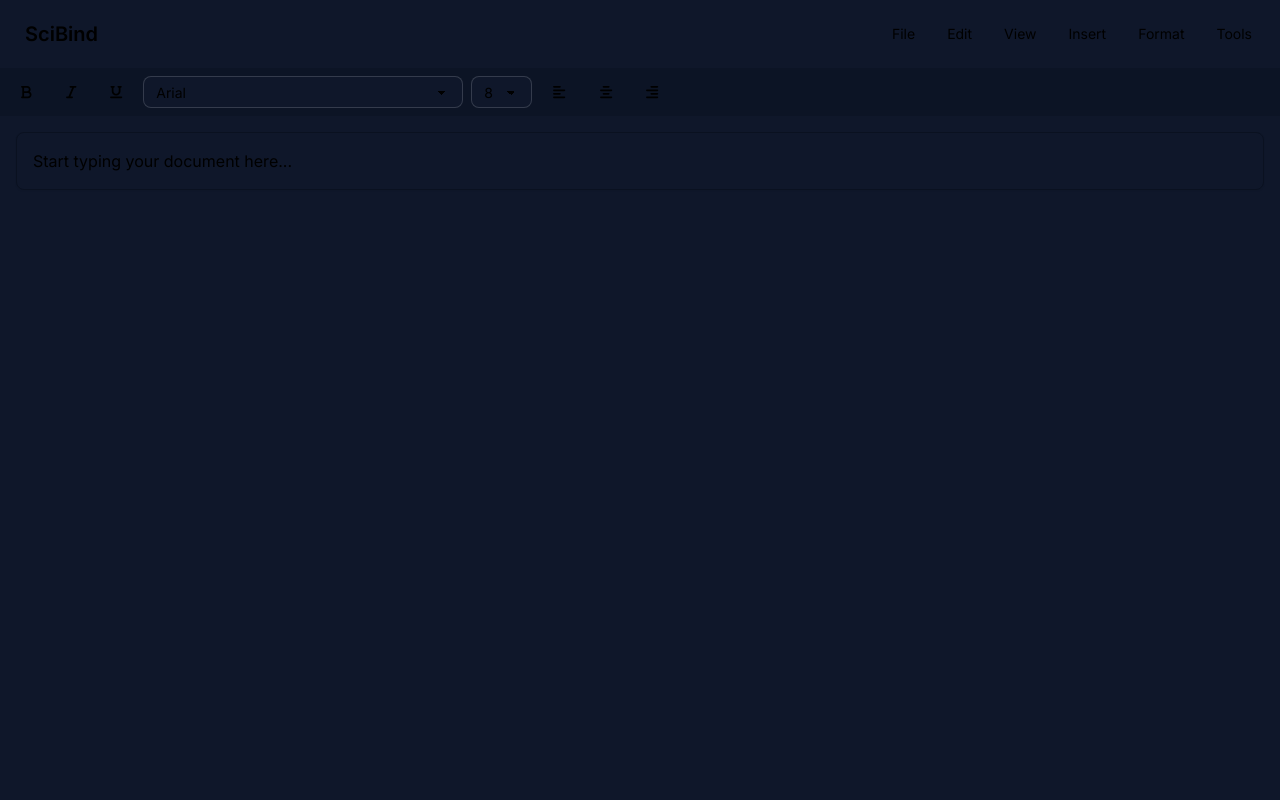
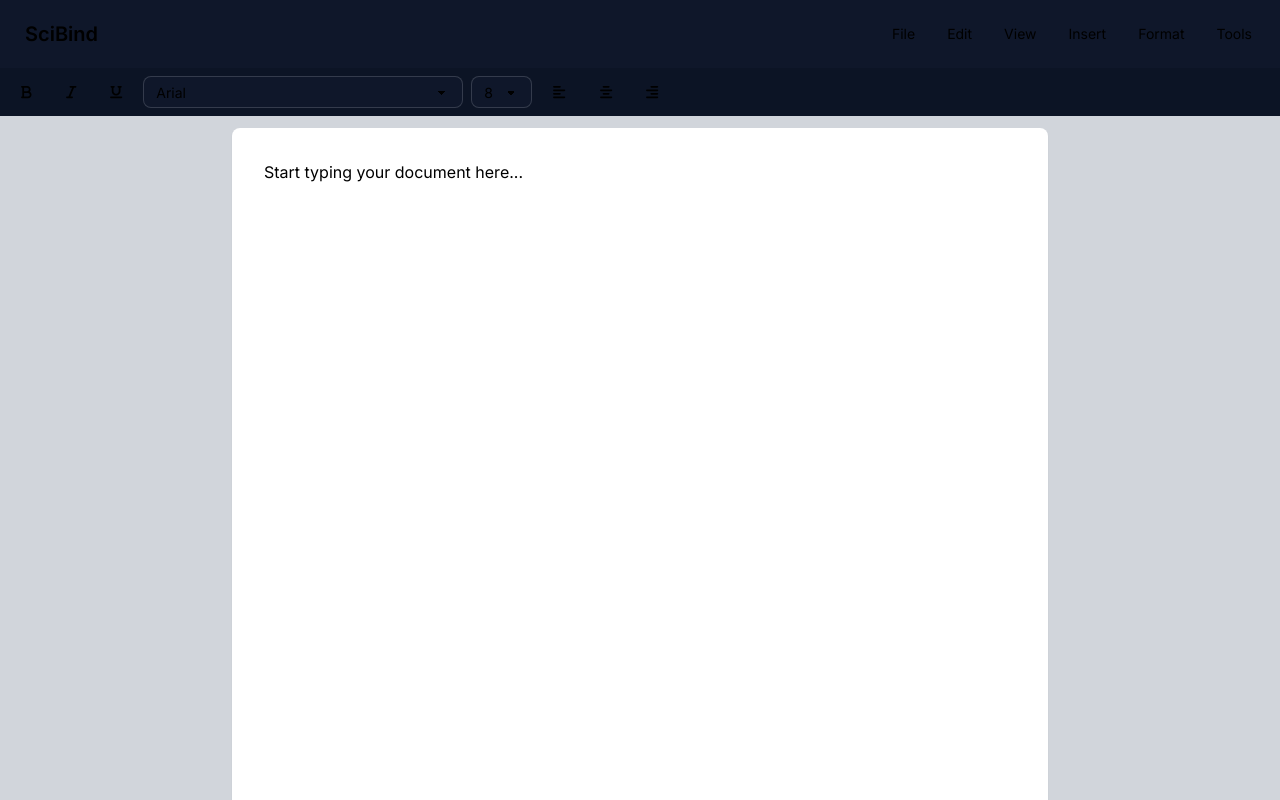
Before and after one commit to CrazeXD/SciBind, a Next.js app in the folder frontend/scibind/: page /binder/1 in a window 1280 px wide. Shown: the top 800 px of the page. Built offline with nearby package versions, Linux system fonts and the light colour scheme.

Commit message:
more styling on the document editor

```diff
--- a/frontend/scibind/src/app/binder/[slug]/page.tsx
+++ b/frontend/scibind/src/app/binder/[slug]/page.tsx
@@ -7,14 +7,20 @@ import Editor from "@/components/editor";
 
 export default function Home() {
   return (
-    <div className="min-h-screen flex flex-col">
+    <div className="min-h-screen flex flex-col bg-gray-100">
       <Head>
-        <title>SciBind Editor</title>
+        <title>SciBind</title>
         <link rel="icon" href="/favicon.ico" />
       </Head>
-      <Header />
-      <Toolbar />
-      <Editor />
+
+      <div className="fixed top-0 w-full z-10">
+        <Header />
+        <Toolbar />
+      </div>
+
+      <div className="mt-28">
+        <Editor />
+      </div>
     </div>
   );
 }
--- a/frontend/scibind/src/components/editor.tsx
+++ b/frontend/scibind/src/components/editor.tsx
@@ -1,16 +1,50 @@
 // components/Editor.tsx
-import React from "react";
+import React, { useRef, useEffect } from "react";
 
 export default function Editor() {
+  const editorRef = useRef<HTMLDivElement>(null);
+
+  const PAGE_HEIGHT = 1056; // A4 height in pixels at 96 DPI
+  const PAGE_WIDTH = 816; // A4 width in pixels at 96 DPI
+
+  useEffect(() => {
+    if (editorRef.current && editorRef.current.innerHTML === '') {
+      editorRef.current.innerHTML = "Start typing your document here...";
+    }
+  }, []);
+
   return (
-    <div className="flex-grow bg-base-100 p-4">
-      <div
-        className="w-full h-full p-4 border border-base-300 rounded-lg shadow-sm"
-        contentEditable={true}
-        suppressContentEditableWarning={true}
-      >
-        Start typing your document here...
+    <div className="flex-grow bg-gray-300 p-4">
+      <div className="w-full max-w-[816px] mx-auto">
+        <div
+          ref={editorRef}
+          className="w-full p-8 bg-white rounded-lg shadow-sm"
+          contentEditable={true}
+          suppressContentEditableWarning={true}
+          style={{
+            minHeight: `${PAGE_HEIGHT}px`,
+            color: "black",
+          }}
+        />
       </div>
+      <style jsx>{`
+        .page-break {
+          height: 20px;
+          background-color: #f0f0f0;
+          margin: 10px 0;
+        }
+        [contenteditable] {
+          outline: none;
+        }
+        [contenteditable] > div {
+          min-height: ${PAGE_HEIGHT}px;
+          width: ${PAGE_WIDTH}px;
+          padding: 40px;
+          box-shadow: 0 0 10px rgba(0, 0, 0, 0.1);
+          margin-bottom: 20px;
+          background-color: white;
+        }
+      `}</style>
     </div>
   );
 }
```
